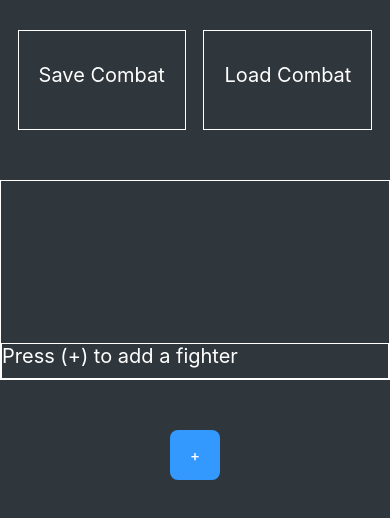
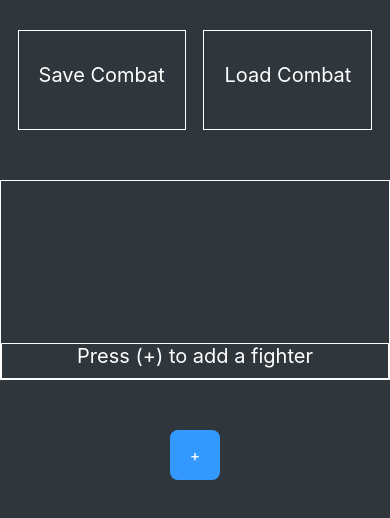
Before and after one commit to applied-sorcery/dnd-init-tracker, a React Native app: screen /CombatContainer in a window 390 px wide. Shown: the top 518 px of the page. Built offline with nearby package versions, Linux system fonts and the light colour scheme.

Commit message:
start fixing list items

```diff
--- a/Style.js
+++ b/Style.js
@@ -112,8 +112,8 @@ const Styles = StyleSheet.create({
   fighterListWrapper: {
     marginTop: 50,
     marginBottom: 50,
+    height: 200,
     // todo: calculate height of 5 list items
-    //height: "25%",
   },
 
 });
--- a/src/components/FighterList.js
+++ b/src/components/FighterList.js
@@ -32,13 +32,12 @@ const FighterList = ({ combatObject, onAddFighterPress }) => {
       [Styles.fighterListWrapper, {
         borderWidth: 0,
         borderColor: '#fff',
-        //height: 200,
+        height: 200,
       }]}>
       <FlatList
         style={{
           borderWidth: 1,
           borderColor: '#fff',
-          height: 200,
         }}
         contentContainerStyle={{
           flex: 1,
@@ -49,7 +48,7 @@ const FighterList = ({ combatObject, onAddFighterPress }) => {
         keyExtractor={(item) => item.id}
         ListEmptyComponent={() => (
           <View style={{
-            //alignItems: "center",
+            alignItems: "center",
             borderWidth: 1,
             borderColor: '#fff',
           }}>
--- a/src/components/ListItem.js
+++ b/src/components/ListItem.js
@@ -1,7 +1,17 @@
 import React from "react";
 import { View, StyleSheet, Text, TouchableOpacity } from "react-native";
+import { AppText } from "./CustomCore"
 
-const ListItem = ({ item, myTurn, onPress }) => {
+const ListItem = ({item, myTurn, onPress}) => {
+  return (
+    <>
+    <AppText>{item.name}</AppText>
+    <AppText>{item.initScore && "init: " + item.initScore}</AppText>
+    </>
+  )
+}
+
+const ListItemOld = ({ item, myTurn, onPress }) => {
 //const ListItem = (props) => {
   return (
     //<Text>List Item</Text>
```
